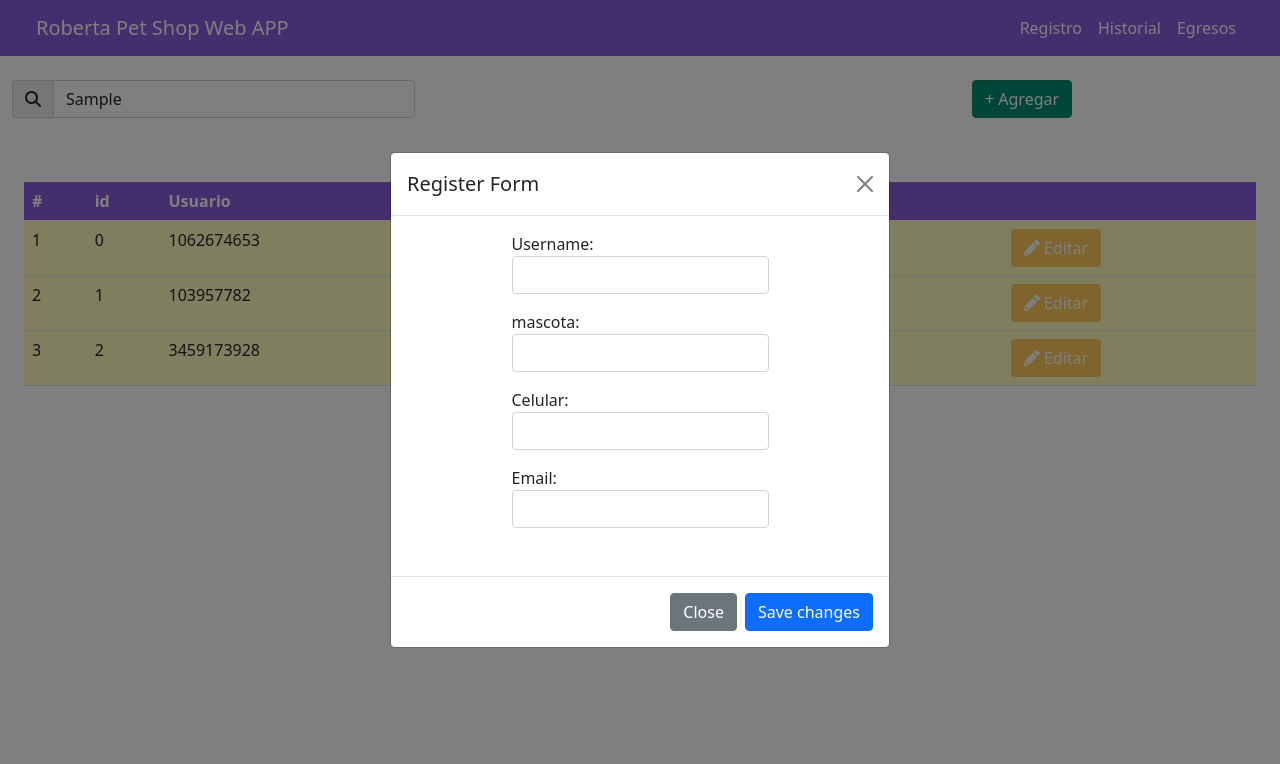
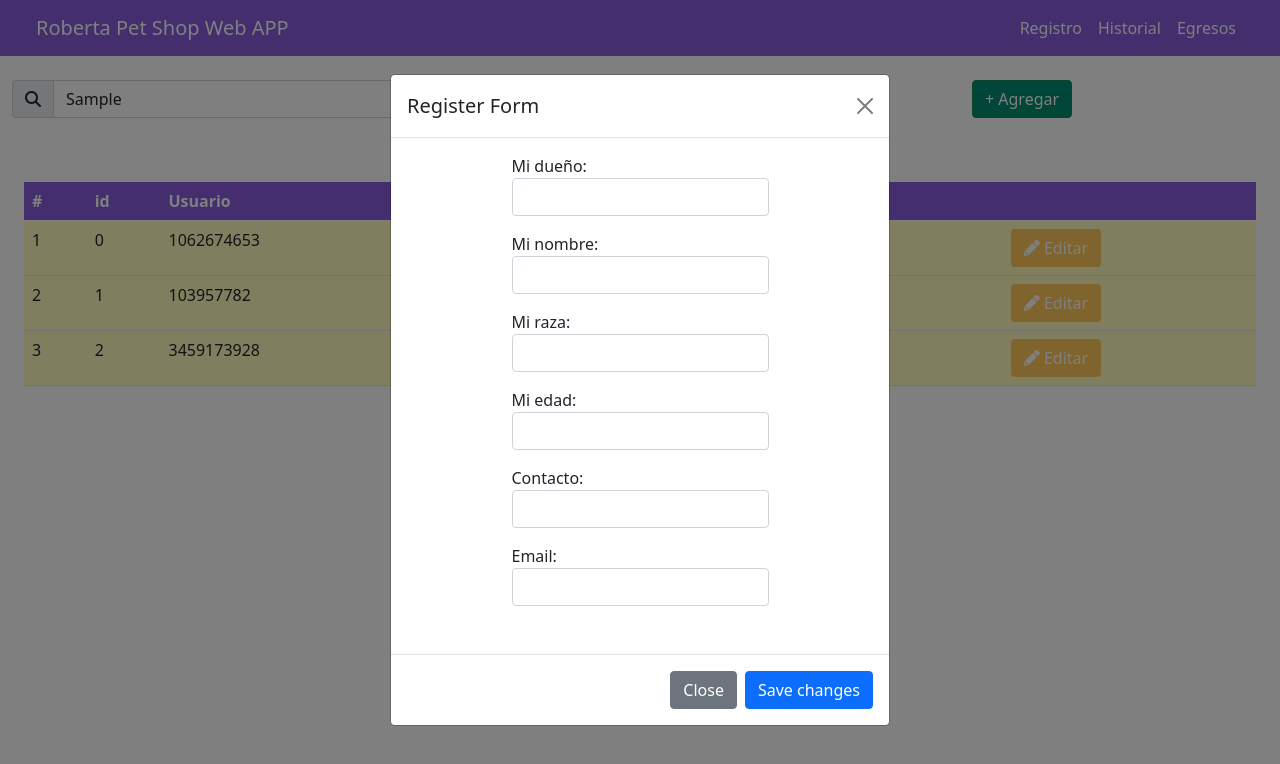
Before and after one commit to coderunner86/petshop, an Angular app: page / in a window 1280 px wide. Both pictures are taken after typing "Sample" into the empty fields and a click on the button "+ Agregar". Shown: the top 764 px of the page. Built offline with nearby package versions, Linux system fonts and the light colour scheme.

Commit message:
3 files modified

```diff
--- a/src/app/Users.ts
+++ b/src/app/Users.ts
@@ -2,6 +2,8 @@ export interface Users {
   id: number;
   username: string;
   mascota: string;
+  age: string;
+  raza: string;
   celular: string;
   email: string;
 }
--- a/src/app/app.component.html
+++ b/src/app/app.component.html
@@ -127,7 +127,7 @@
             <div class="d-flex justify-content-center">
               <form>
                 <div class="mb-3">
-                  <label for="username">Username: </label>
+                  <label for="username">Mi dueño: </label>
                   <input
                     class="form-control"
                     type="text"
@@ -136,7 +136,7 @@
                   />
                 </div>
                 <div class="mb-3">
-                  <label for="mascota">mascota: </label>
+                  <label for="mascota">Mi nombre: </label>
                   <input
                     class="form-control"
                     type="mascota"
@@ -145,11 +145,29 @@
                   />
                 </div>
                 <div class="mb-3">
-                  <label for="celular">Celular: </label>
+                  <label for="raza">Mi raza: </label>
                   <input
                     class="form-control"
                     type="text"
-                    name="celula"
+                    name="raza"
+                    [(ngModel)]="inputUser.raza"
+                  />
+                </div>
+                <div class="mb-3">
+                  <label for="age">Mi edad: </label>
+                  <input
+                    class="form-control"
+                    type="text"
+                    name="edad"
+                    [(ngModel)]="inputUser.age"
+                  />
+                </div>
+                <div class="mb-3">
+                  <label for="celular">Contacto: </label>
+                  <input
+                    class="form-control"
+                    type="text"
+                    name="celular"
                     [(ngModel)]="inputUser.celular"
                   />
                 </div>
@@ -211,7 +229,7 @@
             <div class="d-flex justify-content-center">
               <form>
                 <div class="mb-3">
-                  <label for="username">Username: </label>
+                  <label for="username">Mi dueño: </label>
                   <input
                     class="form-control"
                     type="text"
@@ -220,12 +238,30 @@
                   />
                 </div>
                 <div class="mb-3">
-                  <label for="mascota">Mascota: </label>
+                  <label for="mascota">Mi nombre: </label>
                   <input
                     class="form-control"
                     type="text"
                     name="mascota"
                     [(ngModel)]="editUser.mascota"
+                  />
+                </div>
+                <div class="mb-3">
+                  <label for="raza">Mi raza: </label>
+                  <input
+                    class="form-control"
+                    type="text"
+                    name="raza"
+                    [(ngModel)]="inputUser.raza"
+                  />
+                </div>
+                <div class="mb-3">
+                  <label for="age">Mi edad: </label>
+                  <input
+                    class="form-control"
+                    type="text"
+                    name="edad"
+                    [(ngModel)]="editUser.age"
                   />
                 </div>
                 <div class="mb-3">
@@ -295,7 +331,7 @@
           </div>
           <div class="row mt-4">
             <div class="col-6">
-              <strong>Username</strong>
+              <strong>Mi dueño</strong>
             </div>
             <div class="col-6">
               {{ editUser.username }}
@@ -303,10 +339,26 @@
           </div>
           <div class="row mt-4">
             <div class="col-6">
-              <strong>Mascota: </strong>
+              <strong>Mi nombre: </strong>
             </div>
             <div class="col-6">
               {{ editUser.mascota }}
+            </div>
+          </div>
+          <div class="row mt-4">
+            <div class="col-6">
+              <strong>Mi raza: </strong>
+            </div>
+            <div class="col-6">
+              {{ editUser.raza }}
+            </div>
+          </div>
+          <div class="row mt-4">
+            <div class="col-6">
+              <strong>Mi edad: </strong>
+            </div>
+            <div class="col-6">
+              {{ editUser.age }}
             </div>
           </div>
           <div class="row mt-4">
--- a/src/app/app.component.ts
+++ b/src/app/app.component.ts
@@ -11,6 +11,8 @@ export class AppComponent {
     id: -1,
     username: '',
     mascota: '',
+    age: '',
+    raza: '',
     celular: '',
     email: '',
   };
@@ -18,6 +20,8 @@ export class AppComponent {
     id: -1,
     username: '',
     mascota: '',
+    age: '',
+    raza: '',
     celular: '',
     email: '',
   };
@@ -26,6 +30,8 @@ export class AppComponent {
       id: 0,
       username: '1062674653',
       mascota: 'Roberta',
+      age: '4 años',
+      raza: 'Birmano',
       celular: '3124567869',
       email: 'user0@domain.com',
     },
@@ -33,6 +39,8 @@ export class AppComponent {
       id: 1,
       username: '103957782',
       mascota: 'Príncipe',
+      age: '7 meses',
+      raza: 'Angora',
       celular: '3124567869',
       email: 'user1@domain.com',
     },
@@ -40,6 +48,8 @@ export class AppComponent {
       id: 2,
       username: '3459173928',
       mascota: 'Canela',
+      age: '5 años',
+      raza: 'Golden',
       celular: '3124523449',
       email: 'user2@domain.com',
     },
@@ -68,6 +78,8 @@ export class AppComponent {
       id: -1,
       username: '',
       mascota: '',
+      age: '',
+      raza: '',
       celular: '',
       email: '',
     };
```
